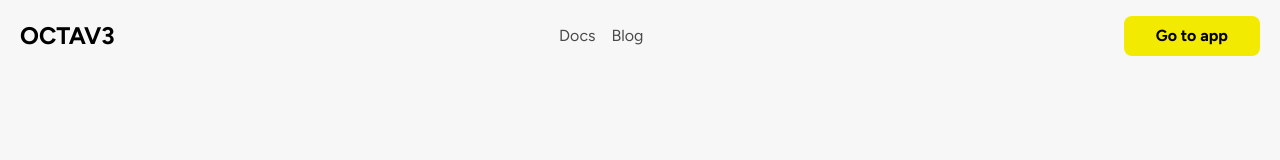
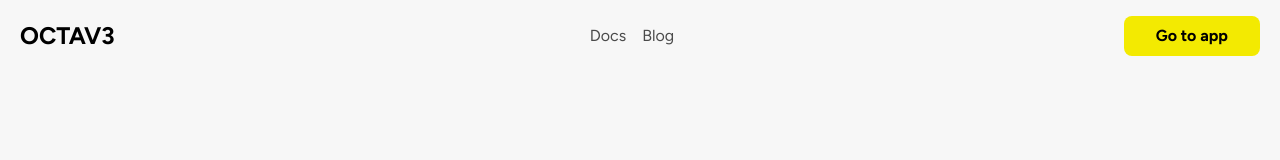
Before and after one commit to meta-web3-music/website, a SvelteKit app: page / in a window 1280 px wide. Shown: the top 160 px of the page. Built offline with nearby package versions, Linux system fonts and the light colour scheme; some icons are missing; a web font is replaced by a local one.

Commit message:
Nav to center

```diff
--- a/src/routes/+page.svelte
+++ b/src/routes/+page.svelte
@@ -3,7 +3,7 @@
 </script>
 <header class="flex px-5 py-4 items-center fixed w-full font-figtree bg-[#F7F7F7] dark:bg-[#121212]">
 	<h2 class="text-2xl font-bold dark:text-white">OCTAV3</h2>
-	<nav class="mx-auto flex text-[rgb(0,0,0,0.7)] dark:text-white">
+	<nav class="flex text-[rgb(0,0,0,0.7)] dark:text-white absolute left-[50%] translate-x-[-50%]">
 		<a href="https://octav3.gitbook.io/octav3/" target="_blank" rel="noopener noreferrer"
 			><h2 class="mr-4 hover:underline">Docs</h2></a
 		>
@@ -11,7 +11,7 @@
 			<h2 class="mr-4 hover:underline">Blog</h2></a
 		>
 	</nav>
-	<div class="flex">
+	<div class="flex ml-auto">
 		<DarkModeToggle></DarkModeToggle>
 		<button class="bg-[#F3EA01] px-8 py-2 rounded-lg font-bold" on:click={()=>window.location.href="https://app.octav3.com"}>
 			Go to app
```
Also changed, not shown: .gitpod.yml.
